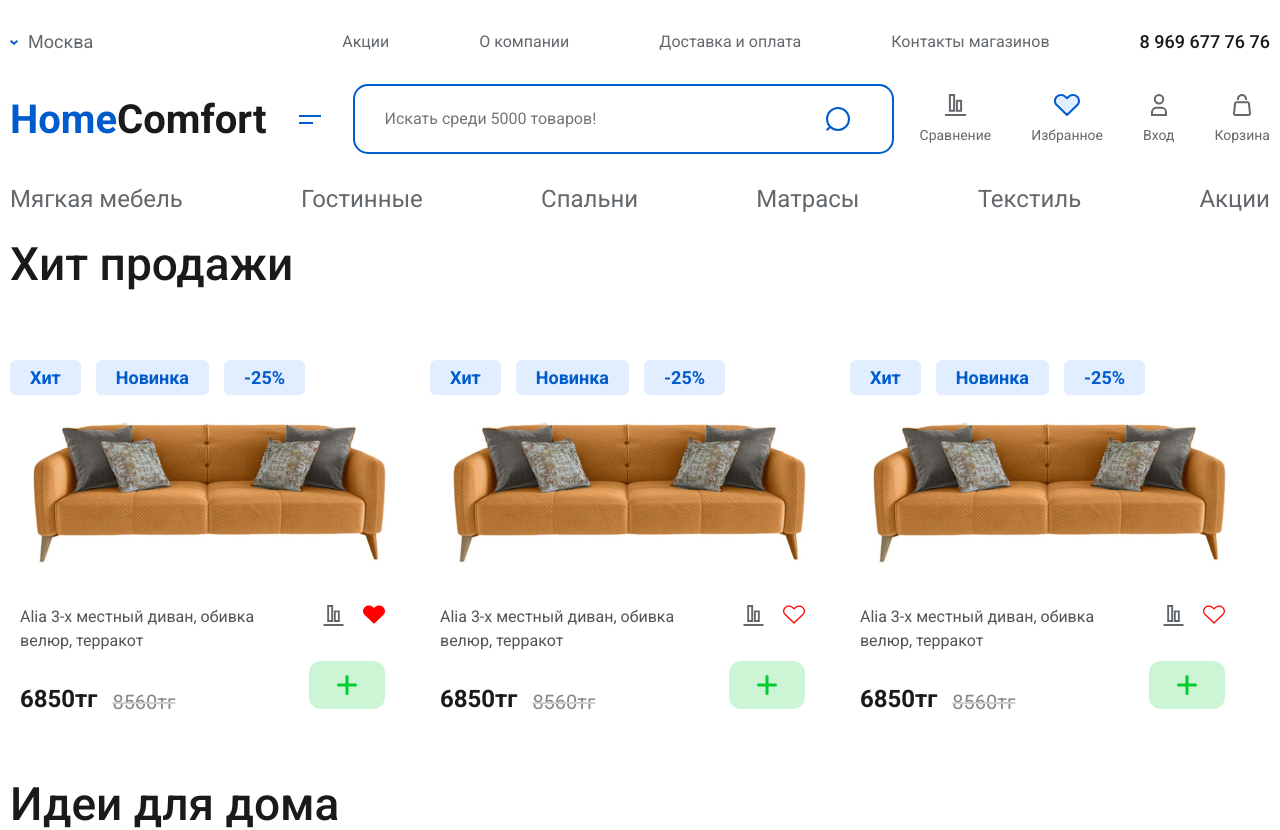
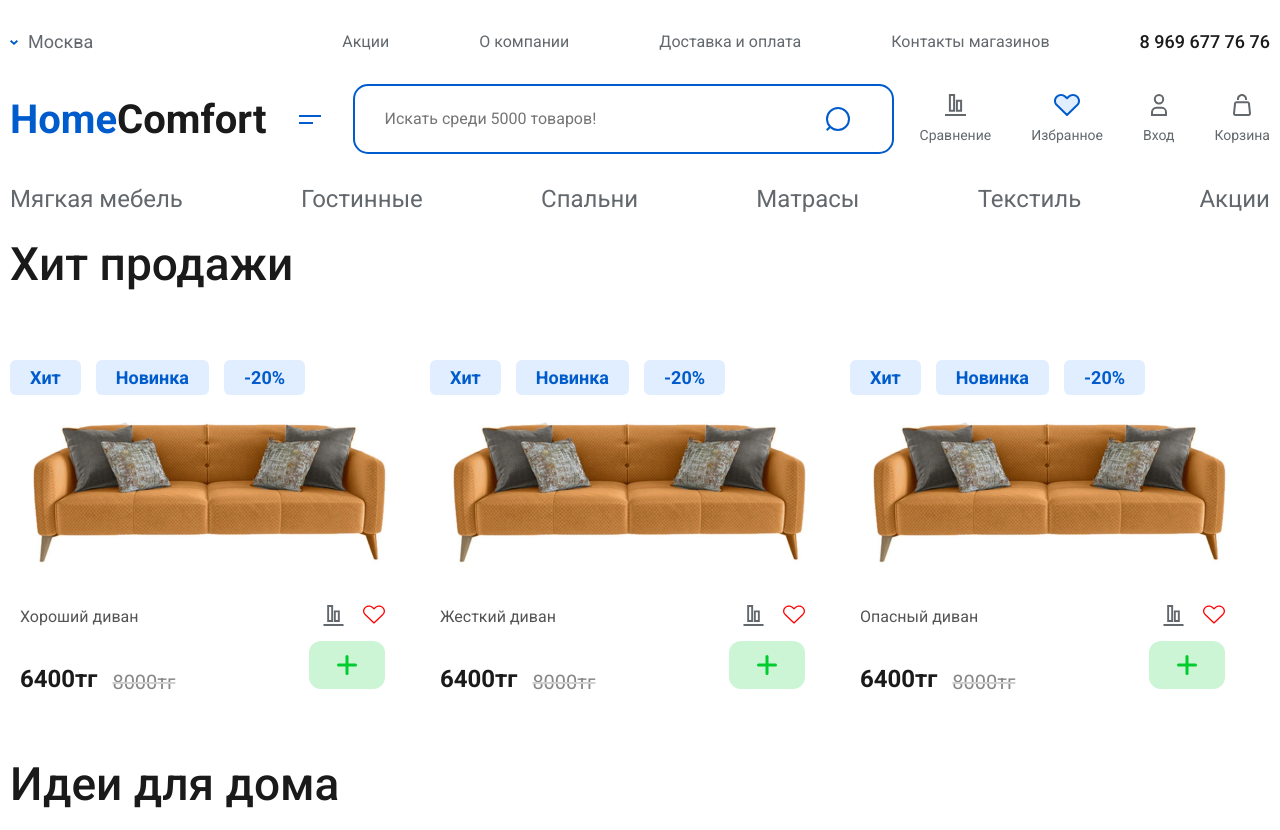
Before and after one commit to Majest228/homecomfort-front, a Next.js app: page / in a window 1280 px wide. Shown: the top 830 px of the page. Built offline with nearby package versions, Linux system fonts and the light colour scheme.

Commit message:
Настройка избарнного

```diff
--- a/app/components/layout/header/Header.tsx
+++ b/app/components/layout/header/Header.tsx
@@ -34,14 +34,14 @@ const Header = () => {
           <div className={styles.header__content__navigation}>
             <Link
               className={styles.header__content__navigation__comparison}
-              href='/favourite'
+              href='/profile/change'
             >
               <Image src={comparison} alt='comparison' />
               <p>Сравнение</p>
             </Link>
             <Link
               className={styles.header__content__navigation__favourite}
-              href='/favourite'
+              href='/profile/favorite'
             >
               <Image src={favourite} alt='favourite' />
               <p>Избранное</p>
--- a/app/components/screens/home/products/Products.tsx
+++ b/app/components/screens/home/products/Products.tsx
@@ -1,8 +1,13 @@
 import ProductCard from "@/app/components/ui/card-item/productCard"
 import React from "react"
 import styles from "./Products.module.scss"
+import { useAppSelector } from "@/app/hook/hook"
 
 const Products = ({ title }: any) => {
+  const { favorite } = useAppSelector((state) => state.favorites)
+  const favoriteId = []
+  favorite.forEach((item: any) => favoriteId.push(item.id))
+  console.log(favoriteId)
   return (
     <div className={styles.producstHome}>
       <div className={styles.producstHome__content}>
@@ -10,9 +15,27 @@ const Products = ({ title }: any) => {
           <h3>{title}</h3>
         </div>
         <div className={styles.producstHome__content__products}>
-          <ProductCard favorite={true} />
-          <ProductCard />
-          <ProductCard />
+          <ProductCard
+            id={1}
+            description={"Хороший диван"}
+            discount={20}
+            price={8000}
+            favorite={favoriteId.indexOf(1) > -1 ? true : false}
+          />
+          <ProductCard
+            id={2}
+            description={"Жесткий диван"}
+            discount={20}
+            price={8000}
+            favorite={favoriteId.indexOf(2) > -1 ? true : false}
+          />
+          <ProductCard
+            id={3}
+            description={"Опасный диван"}
+            discount={20}
+            price={8000}
+            favorite={favoriteId.indexOf(3) > -1 ? true : false}
+          />
         </div>
       </div>
     </div>
--- a/app/components/ui/card-item/productCard.module.scss
+++ b/app/components/ui/card-item/productCard.module.scss
@@ -35,6 +35,7 @@
       padding-left: 10px;
       &__description {
         display: flex;
+        justify-content: space-between;
         p {
           font-style: normal;
           font-weight: 400;
--- a/app/components/ui/card-item/productCard.tsx
+++ b/app/components/ui/card-item/productCard.tsx
@@ -1,11 +1,29 @@
-import React from "react"
+import React, { useState } from "react"
 import styles from "./productCard.module.scss"
 import Image from "next/image"
 import Sofa from "../../../assets/sofa-example.jpg"
 import Comparison from "../svg/comparison"
 import Favorite from "../svg/favorite"
+import { useAppDispatch } from "@/app/hook/hook"
+import { toggleFavorite } from "@/app/store/favorite/favorite.slice"
 
-const ProductCard = ({ favorite = false }) => {
+const ProductCard = ({
+  id = 0,
+  favorite = false,
+  discount = 0,
+  description = "",
+  price = 0,
+}) => {
+  const [getFavorite, setFavorite] = useState(favorite)
+  const action = {
+    id,
+    favorite,
+    discount,
+    description,
+    price,
+  }
+  const dispatch = useAppDispatch()
+
   return (
     <div className={styles.ProductCard}>
       <div className={styles.ProductCard__content}>
@@ -18,7 +36,7 @@ const ProductCard = ({ favorite = false }) => {
               <p>Новинка</p>
             </div>
             <div className={styles.ProductCard__content__top__status__value}>
-              <p>-25%</p>
+              <p>-{discount}%</p>
             </div>
           </div>
           <div className={styles.ProductCard__content__top__img}>
@@ -27,7 +45,7 @@ const ProductCard = ({ favorite = false }) => {
         </div>
         <div className={styles.ProductCard__content__middle}>
           <div className={styles.ProductCard__content__middle__description}>
-            <p>Alia 3-x местный диван, обивка велюр, терракот</p>
+            <p>{description}</p>
             <div
               className={
                 styles.ProductCard__content__middle__description__buttons
@@ -44,8 +62,12 @@ const ProductCard = ({ favorite = false }) => {
                 className={
                   styles.ProductCard__content__middle__description__buttons__favorite
                 }
+                onClick={() => {
+                  dispatch(toggleFavorite(action))
+                  setFavorite(!getFavorite)
+                }}
               >
-                <Favorite fillInner={favorite ? "red" : "none"} />
+                <Favorite fillInner={getFavorite ? "red" : "none"} />
               </div>
             </div>
           </div>
@@ -55,12 +77,12 @@ const ProductCard = ({ favorite = false }) => {
             <div
               className={styles.ProductCard__content__bottom__price__discount}
             >
-              <p>6850тг</p>
+              <p>{Math.trunc(price * ((100 - discount) / 100))}тг</p>
             </div>
             <div
               className={styles.ProductCard__content__bottom__price__nodiscount}
             >
-              <p>8560тг</p>
+              <p>{price}тг</p>
             </div>
           </div>
           <div className={styles.ProductCard__content__bottom__add}>
--- a/app/hook/hook.ts
+++ b/app/hook/hook.ts
@@ -1,4 +1,6 @@
 import { useEffect } from "react"
+import { useDispatch, useSelector, TypedUseSelectorHook } from "react-redux"
+import type { RootState, AppDispatch } from "../store"
 
 export const useOnClickOutside = (ref: any, handler: any) => {
   useEffect(() => {
@@ -16,3 +18,6 @@ export const useOnClickOutside = (ref: any, handler: any) => {
     }
   }, [ref, handler])
 }
+
+export const useAppDispatch = () => useDispatch<AppDispatch>()
+export const useAppSelector: TypedUseSelectorHook<RootState> = useSelector
--- /dev/null
+++ b/app/store/favorite/favorite.slice.ts
@@ -0,0 +1,29 @@
+import { createSlice } from "@reduxjs/toolkit"
+
+const favoriteSlice = createSlice({
+  name: "favorite",
+  initialState: {
+    favorite: [],
+  },
+  reducers: {
+    toggleFavorite(state, action) {
+      let checked = false
+      state.favorite.forEach((item: any) => {
+        if (item.id == action.payload.id) checked = true
+        console.log(checked)
+      })
+      if (checked) {
+        const newState = state.favorite.filter(
+          (item: any) => item.id !== action.payload.id
+        )
+        state.favorite = newState
+      } else {
+        state.favorite.push(action.payload)
+      }
+    },
+  },
+})
+
+export const { toggleFavorite } = favoriteSlice.actions
+
+export default favoriteSlice.reducer
--- /dev/null
+++ b/app/store/index.ts
@@ -0,0 +1,41 @@
+import { configureStore, combineReducers } from "@reduxjs/toolkit"
+import favoriteReducer from "./favorite/favorite.slice"
+import {
+  persistStore,
+  persistReducer,
+  FLUSH,
+  REHYDRATE,
+  PAUSE,
+  PERSIST,
+  PURGE,
+  REGISTER,
+} from "redux-persist"
+import storage from "redux-persist/lib/storage"
+
+const rootReducer = combineReducers({
+  favorites: favoriteReducer,
+})
+
+const persistConfig = {
+  key: "root",
+  storage,
+}
+
+const persistedReducer = persistReducer(persistConfig, rootReducer)
+
+const store = configureStore({
+  reducer: persistedReducer,
+  middleware: (getDefaultMiddleware) =>
+    getDefaultMiddleware({
+      serializableCheck: {
+        ignoredActions: [FLUSH, REHYDRATE, PAUSE, PERSIST, PURGE, REGISTER],
+      },
+    }),
+})
+
+export const persistor = persistStore(store)
+
+export type RootState = ReturnType<typeof store.getState>
+export type AppDispatch = typeof store.dispatch
+
+export default store
--- a/package.json
+++ b/package.json
@@ -9,6 +9,7 @@
     "lint": "next lint"
   },
   "dependencies": {
+    "@reduxjs/toolkit": "^1.9.3",
     "@types/node": "18.15.3",
     "@types/react-dom": "18.0.11",
     "next": "13.2.4",
@@ -16,6 +17,8 @@
     "react": "18.2.0",
     "react-dom": "18.2.0",
     "react-hook-form": "^7.43.7",
+    "react-redux": "^8.0.5",
+    "redux-persist": "^6.0.0",
     "sass": "^1.59.3",
     "typescript": "5.0.2"
   },
--- a/pages/_app.tsx
+++ b/pages/_app.tsx
@@ -1,11 +1,17 @@
 import "@/styles/globals.scss"
 import type { AppProps } from "next/app"
 import Layout from "@/app/components/layout/Layout"
-
+import { Provider } from "react-redux"
+import store, { persistor } from "@/app/store"
+import { PersistGate } from "redux-persist/integration/react"
 export default function App({ Component, pageProps }: AppProps) {
   return (
-    <Layout>
-      <Component {...pageProps} />
-    </Layout>
+    <Provider store={store}>
+      <PersistGate loading={null} persistor={persistor}>
+        <Layout>
+          <Component {...pageProps} />
+        </Layout>
+      </PersistGate>
+    </Provider>
   )
 }
```
Also changed, not shown: app/components/screens/profile/profileFavorite/profileFavorite.tsx (+11 -6 lines), 1 other file (tests, documents, lock files or other folders).
